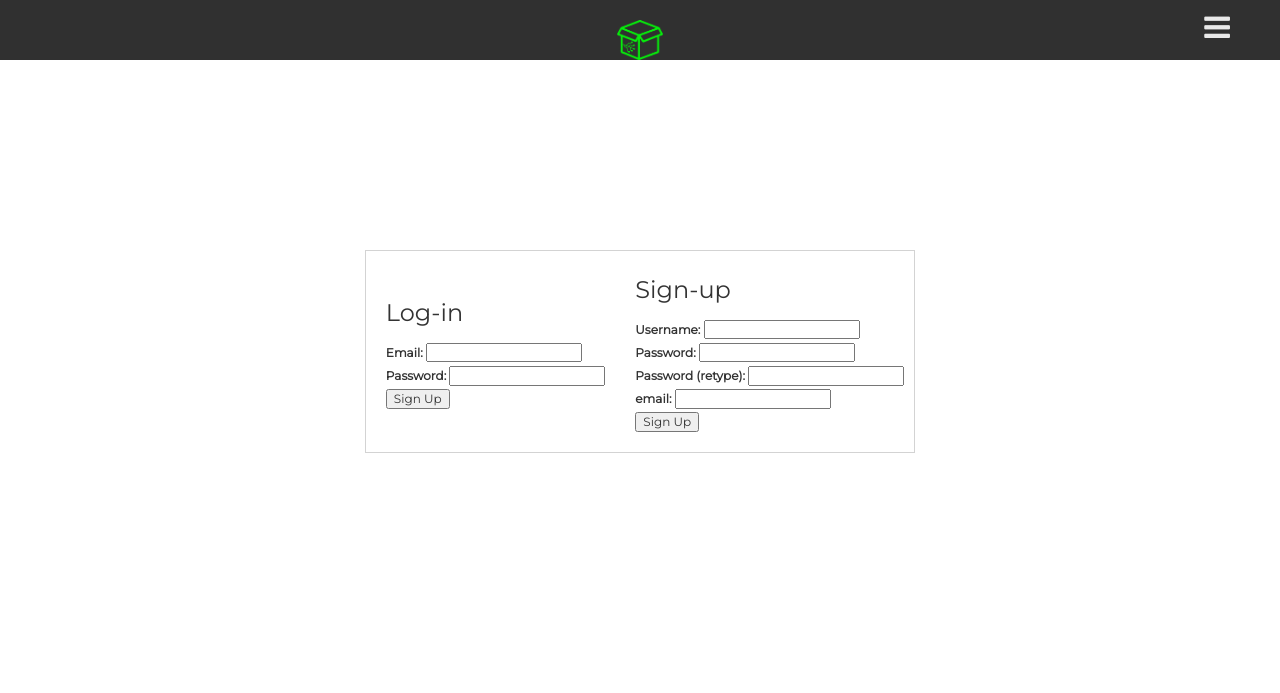
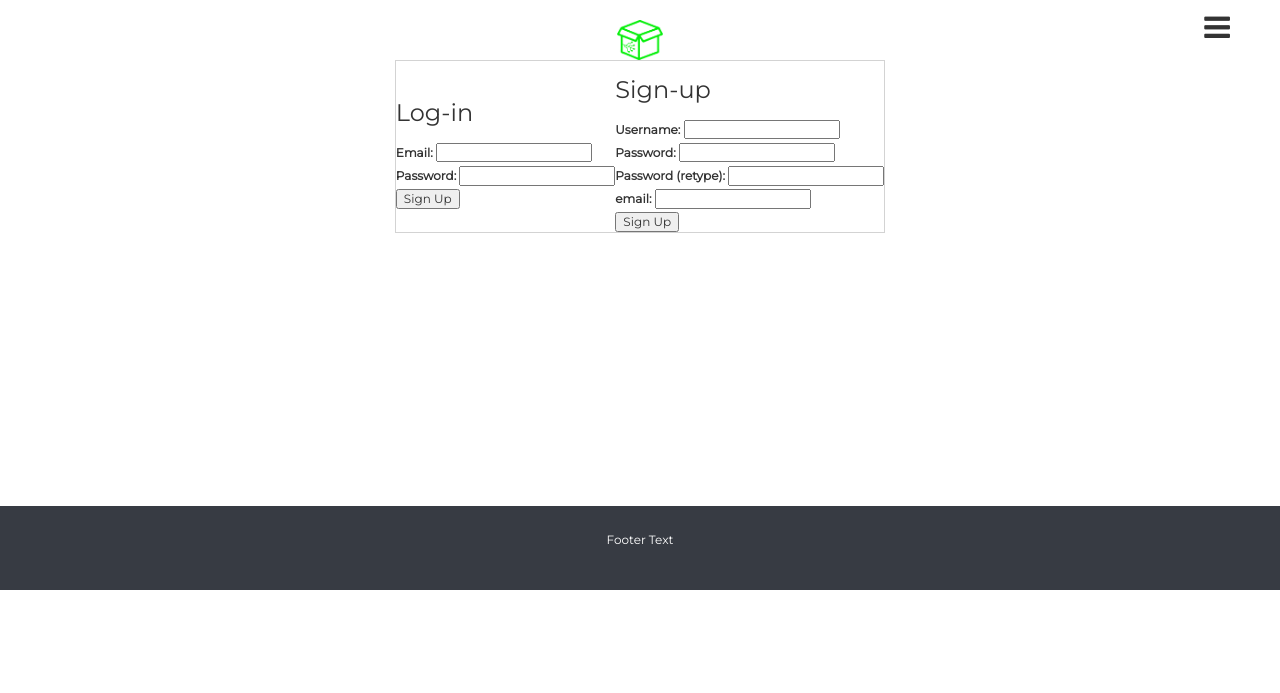
Before and after one commit to Austinthemighty/Group-final-project, a PHP site: page /register.php in a window 1280 px wide. Shown: the top 693 px of the page. After the commit the page ends 590 px from the top, so only its background shows below. Run offline with PHP 8.4, Linux system fonts and the light colour scheme; some libraries are stand-ins or nearby versions.

Commit message:
Messing with the nav bar and making sure it's good.

```diff
--- a/style.css
+++ b/style.css
@@ -12,7 +12,6 @@ body {
     margin-left; 41px;
 }
 ul {
-    background-color: #303030;
     margin:0;
     padding:0;
     text-decoration:none;
@@ -35,8 +34,6 @@ nav ul {
 }
 nav ul li {
     display:inline-block;
-}
-nav ul li a {
 }
 nav ul li a {
     color:#333;
@@ -66,7 +63,7 @@ nav ul li a:hover {
     text-decoration:none;
 }
 .btn-open:after {
-    color: #e9e9e9;
+    color:#333;
     content:"\f0c9";
     font-family:"FontAwesome";
     transition-property:all .2s linear 0s;
@@ -107,7 +104,7 @@ nav ul li a:hover {
     margin:0 auto;
 }
 .wrap ul.wrap-nav {
-    border-bottom:px solid #575757;
+    border-bottom:1px solid #575757;
     text-transform:capitalize;
     padding:150px 0px 100px;
 }
@@ -224,12 +221,3 @@ nav ul li a:hover {
     color: #f4511e;
     font-size: 200px;
 }
-#regtab tr, td {
-    padding-bottom: 20px;
-    padding-top: 10px;
-    padding-left: 20px;
-    padding-right: 10px;
-}
-#regtab{
-    margin-top: 190px;
-}
```
Also changed, not shown: index.php (+3 -4 lines), images/circuit-board-2-128.png (added).
